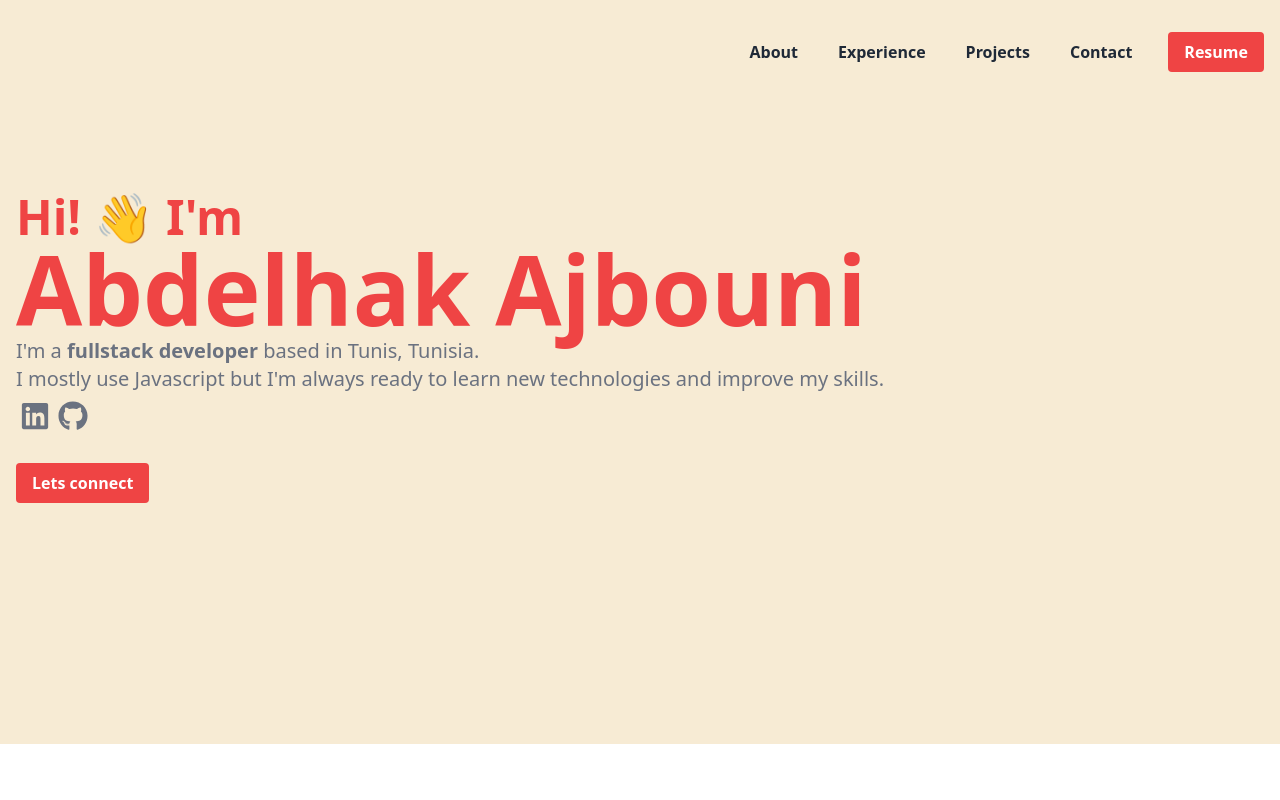
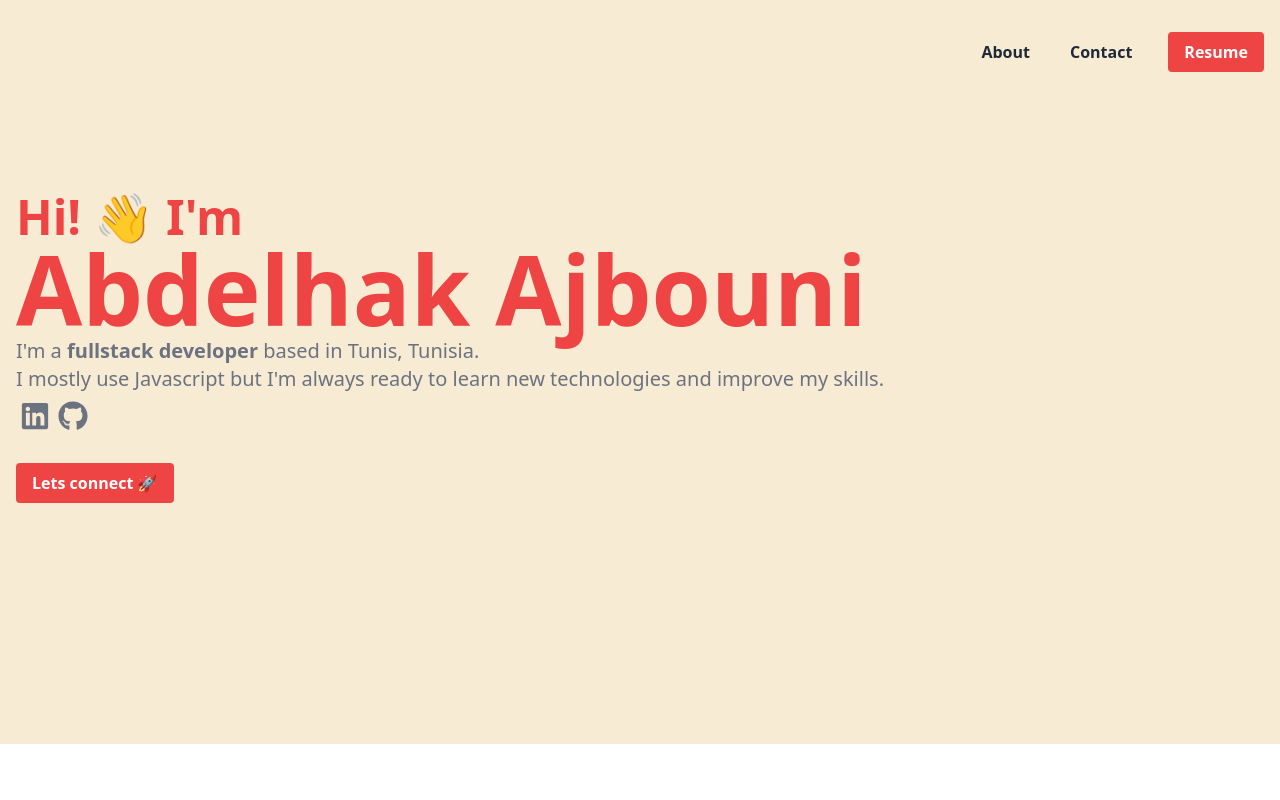
Before and after one commit to abdelhak-ajbouni/portfolio, a Next.js app: page / in a window 1280 px wide. Shown: the top 800 px of the page. Built offline with nearby package versions, Linux system fonts and the light colour scheme.

Commit message:
temporarily remove unused parts of Intro and TopBar

```diff
--- a/src/components/Intro.tsx
+++ b/src/components/Intro.tsx
@@ -4,7 +4,6 @@ import Link from 'next/link'
 import Button from "src/components/common/Button"
 import Connections from "src/components/Connections";
 
-// import astro from "public/images/astro.png"
 // import reactPNG from "public/images/react.png"
 
 export default function Intro({ }: Props) {
@@ -20,13 +19,10 @@ export default function Intro({ }: Props) {
           I mostly use Javascript but I&apos;m always ready to learn new technologies and improve my skills.
         </p>
         <Connections />
-        <Link href="/#contact" passHref><Button className='my-6' label="Lets connect" /></Link>
+        <Link href="/#contact" passHref><Button className='my-6' label="Lets connect &#128640;" /></Link>
       </div>
       {/* <div>
-        <div className="animate-float">
-          <Image src={reactPNG} alt="react" width={75} height={75} />
-        </div>
-        <Image className="rounded-full" src={astro} alt="astro" width={350} height={350} />
+        <Image className="rounded-xl" src={coding} alt="coding" width={600} height={400} />
       </div> */}
     </div >
   );
--- a/src/components/TopBar.tsx
+++ b/src/components/TopBar.tsx
@@ -1,18 +1,18 @@
 import Link from 'next/link'
-import Image from "next/image"
+// import Image from "next/image"
 
 import Container from "src/components/layout/Container"
 import Button from "src/components/common/Button"
 
-import logo from "public/images/vercel.svg";
+// import logo from "public/images/vercel.svg";
 
 export default function TopBar({ }: Props) {
   return (
     <div className="top-bar">
       <Container className="flex justify-end px-4 py-8">
         <Link href="/#about" passHref><Button className='mx-1' label="About" secondary /></Link>
-        <Link href="/#experience" passHref><Button className='mx-1' label="Experience" secondary /></Link>
-        <Link href="/#projects" passHref><Button className='mx-1' label="Projects" secondary /></Link>
+        {/* <Link href="/#experience" passHref><Button className='mx-1' label="Experience" secondary /></Link>
+        <Link href="/#projects" passHref><Button className='mx-1' label="Projects" secondary /></Link> */}
         <Link href="/#contact" passHref><Button className='mx-1' label="Contact" secondary /></Link>
         <Link href="/resume" passHref><Button className='ml-4' label="Resume" /></Link>
       </Container>
```
